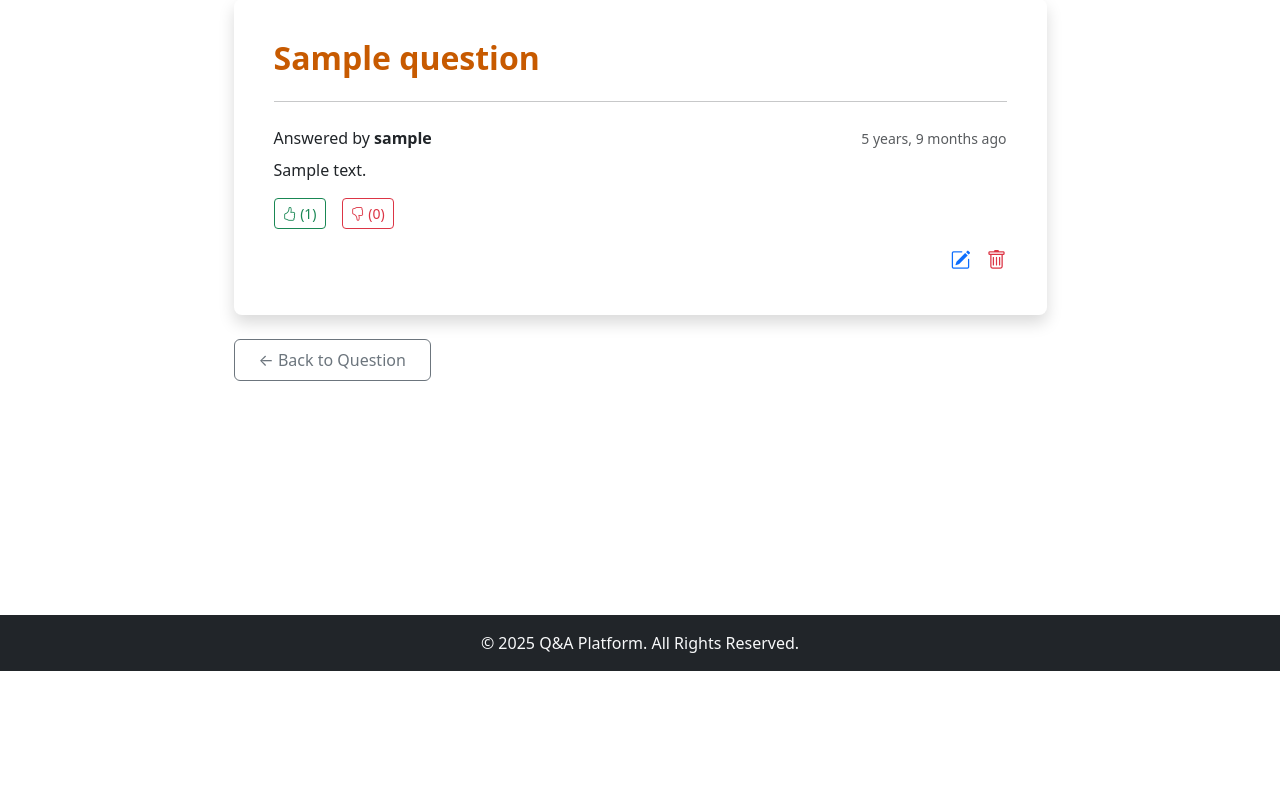
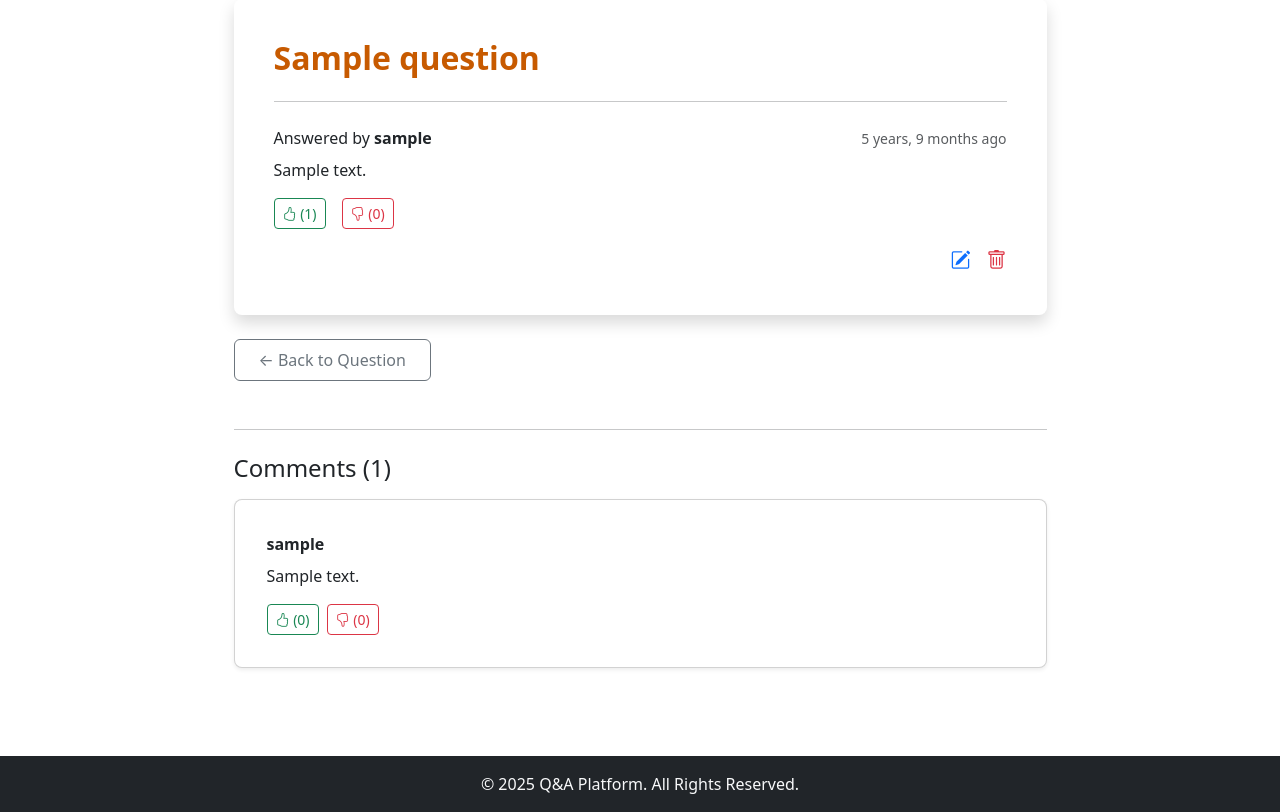
Before and after one commit to parthasarathy-testpress/Answerly, a Django app: page /answers/1/ in a window 1280 px wide. Shown: the part 129-941 px from the top of the page. Before the commit the page ends 800 px from the top, so only its background shows below. Run offline with Django 5.2, Linux system fonts and the light colour scheme; a user stored in the database is signed in; tables that the repository leaves empty hold one stand-in row (values such as "Sample post"); some libraries are stand-ins or nearby versions.

Commit message:
feat: Add comment list to answer detail section (#18)
- Integrated a comment list section within the answer detail view.
- Displays all comments associated with each answer, enhancing user
engagement and discussion clarity.
- Added pagination support for comments to improve readability and
navigation through long threads.

```diff
--- /dev/null
+++ b/forum/templates/forum/_comment_card.html
@@ -0,0 +1,22 @@
+<div class="card shadow-sm border-1 rounded-3 p-3 mb-3"
+   style="transition: transform 0.2s, box-shadow 0.2s;"
+     onmouseover="this.style.transform='translateY(-3px)'; this.style.boxShadow='0 6px 15px rgba(0,0,0,0.15)';"
+     onmouseout="this.style.transform='translateY(0)'; this.style.boxShadow='';">
+  <div class="card-body">
+    <div class="d-flex justify-content-between mb-2">
+      <strong>{{ comment.author.username }}</strong>
+    </div>
+
+    <p class="mb-3">{{ comment.content }}</p>
+
+    <div class="d-flex gap-2 align-items-center">
+      <button class="btn btn-outline-success btn-sm" data-type="1" data-id="{{ comment.id }}">
+        <i class="bi bi-hand-thumbs-up"></i> ({{ comment.upvotes }})
+      </button>
+      <button class="btn btn-outline-danger btn-sm" data-type="-1" data-id="{{ comment.id }}">
+        <i class="bi bi-hand-thumbs-down"></i> ({{ comment.downvotes }})
+      </button>
+    </div>
+
+  </div>
+</div>
--- a/forum/templates/forum/answer_detail.html
+++ b/forum/templates/forum/answer_detail.html
@@ -58,6 +58,19 @@
         ← Back to Question
       </a>
 
+      <!-- ✅ Comments Section -->
+      <hr class="my-4">
+      <h4 class="mt-4 mb-3">Comments ({{ comments.paginator.count }})</h4>
+
+      {% for comment in comments %}
+        {% include "forum/_comment_card.html" with comment=comment %}
+      {% empty %}
+        <p class="text-muted fst-italic">No comments yet.</p>
+      {% endfor %}
+
+      {% include "_pagination.html" %}
+      <!-- ✅ End Comments Section -->
+
     </div>
   </div>
 </div>
--- a/forum/views.py
+++ b/forum/views.py
@@ -1,11 +1,12 @@
 from django.shortcuts import get_object_or_404
 from django.views.generic import ListView,CreateView,UpdateView,DeleteView,DetailView
 from django.db.models import Sum,Count,Q
-from .models import Question, Vote,Answer
+from .models import Question, Vote,Answer,Comment
 from django.contrib.auth.mixins import LoginRequiredMixin,UserPassesTestMixin
 from django.urls import reverse_lazy
 from .forms import QuestionForm,AnswerForm
 from django.core.paginator import Paginator
+from django.contrib.contenttypes.models import ContentType
 
 class QuestionListView(ListView):
     model = Question
@@ -145,16 +146,44 @@ class AnswerDetailView(DetailView):
     template_name = "forum/answer_detail.html"
     pk_url_kwarg = 'answer_id'
     context_object_name = 'answer'
+    paginate_comments_by = 3
 
     def get_context_data(self, **kwargs):
             context = super().get_context_data(**kwargs)
             answer = self.object
-            question = answer.question
-            vote_counts = answer.get_vote_counts()
+            context.update(self.get_answer_vote_context(answer))
+            context.update(self.get_paginated_comments_context(answer))
+            context["question"] = answer.question
+            return context
 
-            context.update({
-                "question": question,
-                "answer_upvotes": vote_counts["upvotes"],
-                "answer_downvotes": vote_counts["downvotes"],
-            })
-            return context
+    def get_answer_vote_context(self, answer):
+        vote_counts = answer.get_vote_counts()
+        return {
+            "answer_upvotes": vote_counts["upvotes"],
+            "answer_downvotes": vote_counts["downvotes"],
+        }
+
+    def get_paginated_comments_context(self, answer):
+        comments_qs = self.get_annotated_comments(answer)
+        paginator = Paginator(comments_qs, self.paginate_comments_by)
+        page_number = self.request.GET.get("page")
+        page_obj = paginator.get_page(page_number)
+
+        return {
+            "comments": page_obj,
+            "paginator": paginator,
+            "page_obj": page_obj,
+            "is_paginated": page_obj.has_other_pages(),
+        }
+
+    def get_annotated_comments(self, answer):
+        return (
+            Comment.objects.filter(
+                content_type=ContentType.objects.get_for_model(Answer), object_id=answer.pk
+            )
+            .annotate(
+                upvotes=Count("votes", filter=Q(votes__vote_type=1)),
+                downvotes=Count("votes", filter=Q(votes__vote_type=-1)),
+            )
+            .order_by("-created_at")
+        )
```
Also changed, not shown: forum/tests.py (+34 -1 lines).
